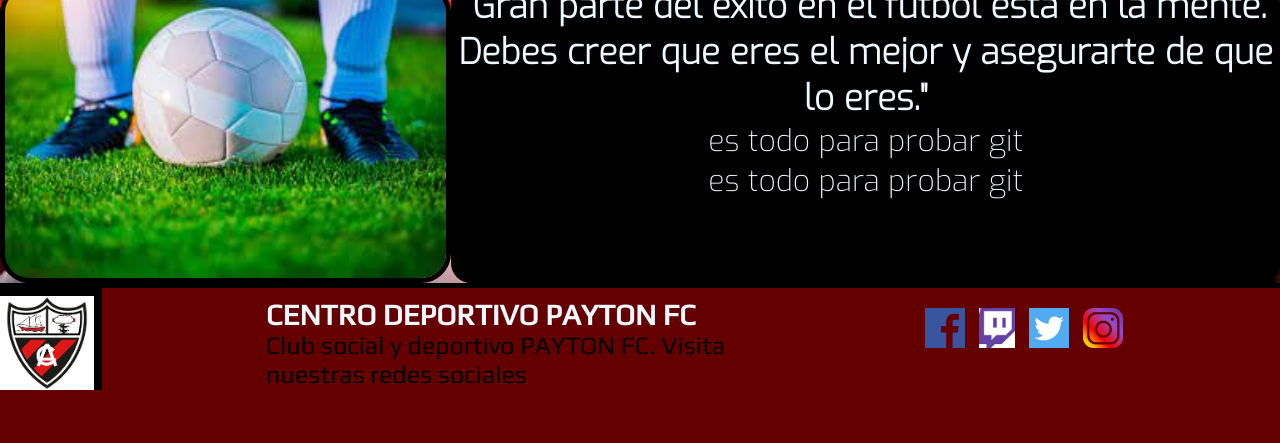
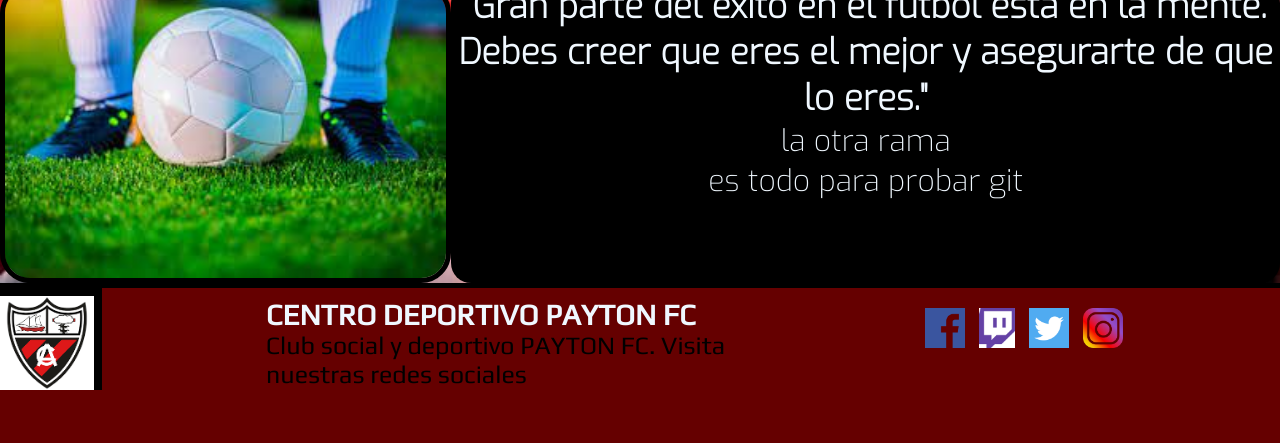
Before and after one commit to Hugogh10/coder1, a plain HTML site: page index.html in a window 1280 px wide. Shown: the part 502-945 px from the top of the page. Drawn offline with Linux system fonts and the light colour scheme.

Commit message:
proyecto

```diff
--- a/index.html
+++ b/index.html
@@ -43,7 +43,8 @@
           <div class="s2titulo">
           <h3>"Gran parte del éxito en el fútbol está en la mente. Debes creer que eres el mejor y asegurarte de que lo eres."</h3>
           <p>
-            es todo para probar git
+            la otra rama
+
           </p>
           <p>
             es todo para probar git
```
